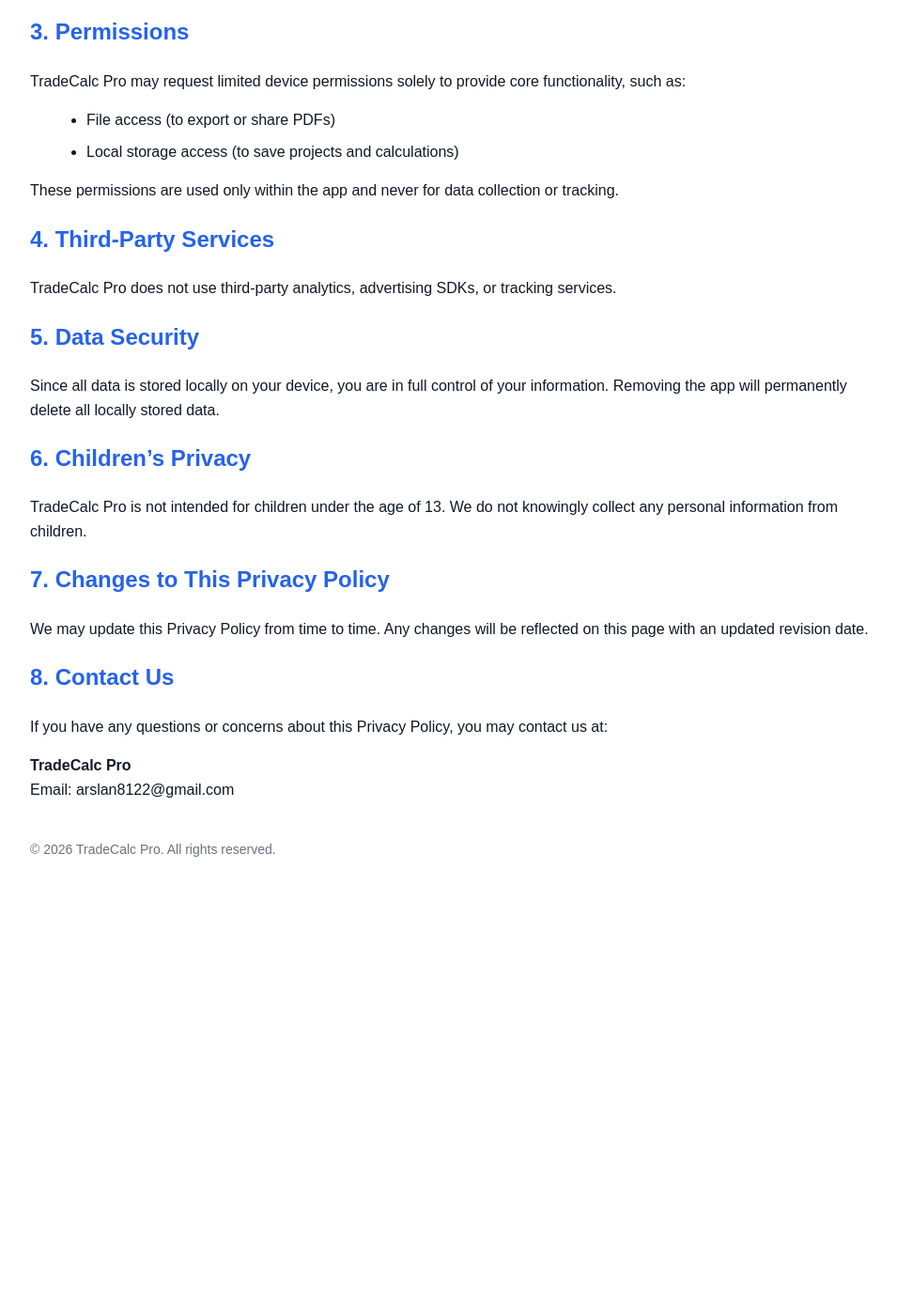
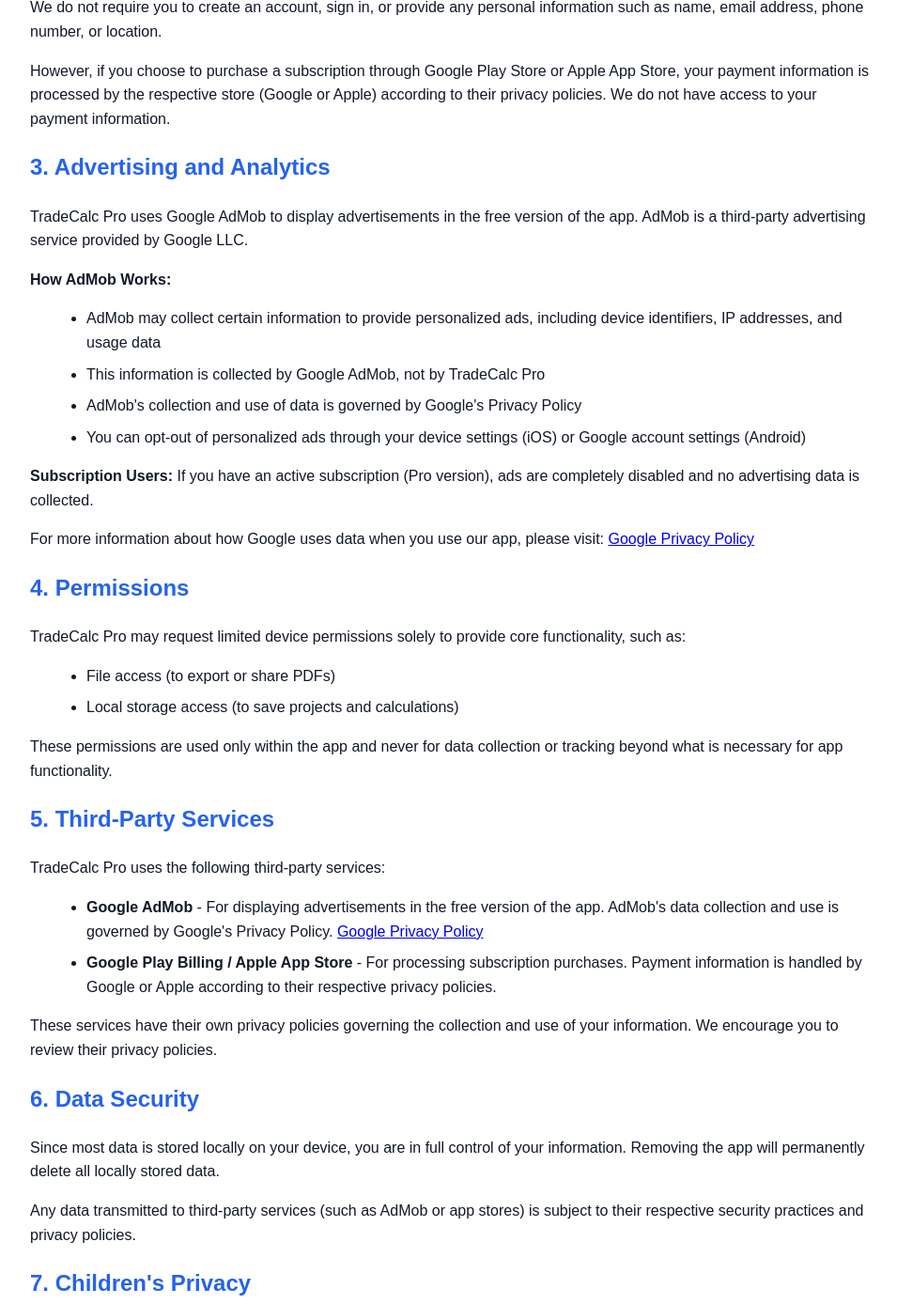
Before and after one commit to arslan8122/m.arslan.asghar.github.io, a plain HTML site: page tradecalcpro_privacy_policy.html in a window 1280 px wide. Shown: the part 638-2026 px from the top of the page at 94% size, without its empty margins (158-1113 px from the left). Before the commit the page ends 1578 px from the top, so only its background shows below. Drawn offline with Linux system fonts and the light colour scheme.

Commit message:
Update tradecalcpro_privacy_policy.html

```diff
--- a/tradecalcpro_privacy_policy.html
+++ b/tradecalcpro_privacy_policy.html
@@ -59,11 +59,10 @@
 
     <h2>1. Information We Collect</h2>
     <p>
-      TradeCalc Pro is designed to work fully offline. We do <strong>not</strong>
-      collect, transmit, or store personal data on external servers.
+      TradeCalc Pro is designed to work fully offline. Most data is stored locally on your device and is never transmitted to external servers.
     </p>
 
-    <p>The app may store the following information <strong>locally on your device</strong>:</p>
+    <p>The app stores the following information <strong>locally on your device</strong>:</p>
     <ul>
       <li>Saved projects and calculations</li>
       <li>User preferences (such as theme settings)</li>
@@ -71,8 +70,8 @@
     </ul>
 
     <p>
-      All stored data remains on your device and is never shared with us or any
-      third party.
+      All stored data remains on your device and is not shared with us or any
+      third party, except as described in the Third-Party Services section below.
     </p>
 
     <h2>2. Personal Information</h2>
@@ -81,7 +80,38 @@
       information such as name, email address, phone number, or location.
     </p>
 
-    <h2>3. Permissions</h2>
+    <p>
+      However, if you choose to purchase a subscription through Google Play Store or Apple App Store,
+      your payment information is processed by the respective store (Google or Apple) according to their privacy policies.
+      We do not have access to your payment information.
+    </p>
+
+    <h2>3. Advertising and Analytics</h2>
+    <p>
+      TradeCalc Pro uses Google AdMob to display advertisements in the free version of the app.
+      AdMob is a third-party advertising service provided by Google LLC.
+    </p>
+
+    <p>
+      <strong>How AdMob Works:</strong>
+    </p>
+    <ul>
+      <li>AdMob may collect certain information to provide personalized ads, including device identifiers, IP addresses, and usage data</li>
+      <li>This information is collected by Google AdMob, not by TradeCalc Pro</li>
+      <li>AdMob's collection and use of data is governed by Google's Privacy Policy</li>
+      <li>You can opt-out of personalized ads through your device settings (iOS) or Google account settings (Android)</li>
+    </ul>
+
+    <p>
+      <strong>Subscription Users:</strong> If you have an active subscription (Pro version), ads are completely disabled and no advertising data is collected.
+    </p>
+
+    <p>
+      For more information about how Google uses data when you use our app, please visit:
+      <a href="https://policies.google.com/privacy" target="_blank">Google Privacy Policy</a>
+    </p>
+
+    <h2>4. Permissions</h2>
     <p>
       TradeCalc Pro may request limited device permissions solely to provide core
       functionality, such as:
@@ -92,35 +122,74 @@
     </ul>
     <p>
       These permissions are used only within the app and never for data collection
-      or tracking.
+      or tracking beyond what is necessary for app functionality.
     </p>
 
-    <h2>4. Third-Party Services</h2>
+    <h2>5. Third-Party Services</h2>
     <p>
-      TradeCalc Pro does not use third-party analytics, advertising SDKs, or
-      tracking services.
+      TradeCalc Pro uses the following third-party services:
+    </p>
+    <ul>
+      <li>
+        <strong>Google AdMob</strong> - For displaying advertisements in the free version of the app.
+        AdMob's data collection and use is governed by Google's Privacy Policy.
+        <a href="https://policies.google.com/privacy" target="_blank">Google Privacy Policy</a>
+      </li>
+      <li>
+        <strong>Google Play Billing / Apple App Store</strong> - For processing subscription purchases.
+        Payment information is handled by Google or Apple according to their respective privacy policies.
+      </li>
+    </ul>
+    <p>
+      These services have their own privacy policies governing the collection and use of your information.
+      We encourage you to review their privacy policies.
     </p>
 
-    <h2>5. Data Security</h2>
+    <h2>6. Data Security</h2>
     <p>
-      Since all data is stored locally on your device, you are in full control of
+      Since most data is stored locally on your device, you are in full control of
       your information. Removing the app will permanently delete all locally
       stored data.
     </p>
 
-    <h2>6. Children’s Privacy</h2>
+    <p>
+      Any data transmitted to third-party services (such as AdMob or app stores) is
+      subject to their respective security practices and privacy policies.
+    </p>
+
+    <h2>7. Children's Privacy</h2>
     <p>
       TradeCalc Pro is not intended for children under the age of 13. We do not
-      knowingly collect any personal information from children.
+      knowingly collect any personal information from children. If you are a parent
+      or guardian and believe your child has provided us with personal information,
+      please contact us so we can delete such information.
     </p>
 
-    <h2>7. Changes to This Privacy Policy</h2>
+    <h2>8. Your Rights and Choices</h2>
+    <p>
+      <strong>Opting Out of Personalized Ads:</strong>
+    </p>
+    <ul>
+      <li><strong>Android:</strong> You can opt-out through your Google account settings or device settings</li>
+      <li><strong>iOS:</strong> You can opt-out through your device settings (Settings > Privacy > Apple Advertising)</li>
+    </ul>
+
+    <p>
+      <strong>Subscription:</strong> Purchasing a Pro subscription removes all advertisements and associated data collection.
+    </p>
+
+    <p>
+      <strong>Local Data:</strong> You can delete all locally stored data at any time by uninstalling the app or using the app's data deletion features.
+    </p>
+
+    <h2>9. Changes to This Privacy Policy</h2>
     <p>
       We may update this Privacy Policy from time to time. Any changes will be
-      reflected on this page with an updated revision date.
+      reflected on this page with an updated revision date. We encourage you to
+      review this Privacy Policy periodically.
     </p>
 
-    <h2>8. Contact Us</h2>
+    <h2>10. Contact Us</h2>
     <p>
       If you have any questions or concerns about this Privacy Policy, you may
       contact us at:
```
